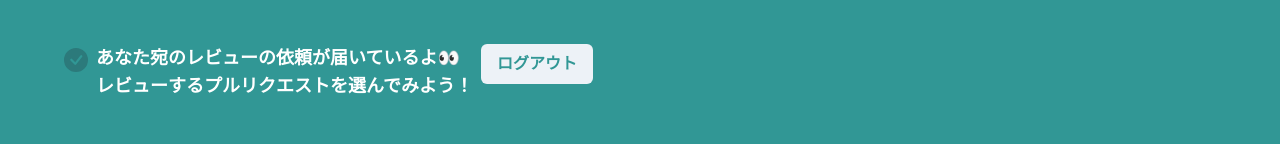
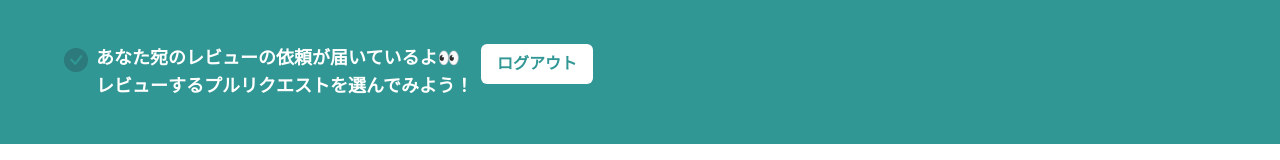
Before and after one commit to git-baboo/easy-review, a React (Create React App) app: page / in a window 1280 px wide. Shown: the top 160 px of the page. Built offline with nearby package versions, Linux system fonts and the light colour scheme; no server answers; sample sign-in values are in the browser's storage.

Commit message:
refactor: ログアウトボタンのコンポーネントの分離

```diff
--- a/src/components/Layout.tsx
+++ b/src/components/Layout.tsx
@@ -1,6 +1,8 @@
-import { Text, Icon, Flex, HStack, Button } from '@chakra-ui/react';
+import { Text, Icon, Flex, HStack } from '@chakra-ui/react';
 import React, { ReactNode } from 'react';
 import { IconType } from 'react-icons';
+
+import LogoutButton from '@/components/LogoutButton';
 
 type Props = {
   text: string;
@@ -23,9 +25,7 @@ const Layout = ({ text, icon, children }: Props) => {
           >
             {text}
           </Text>
-          <Button bgColor="whiteAlpha" color="teal.500">
-            ログアウト
-          </Button>
+          <LogoutButton />
         </HStack>
       </Flex>
       {children}
```
